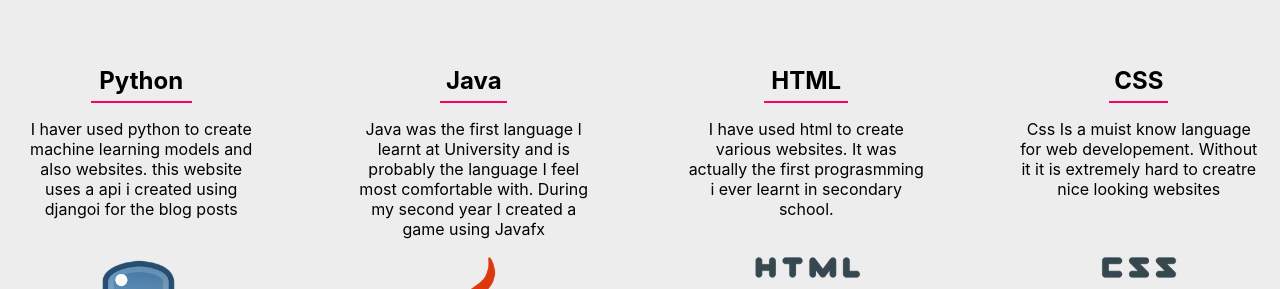
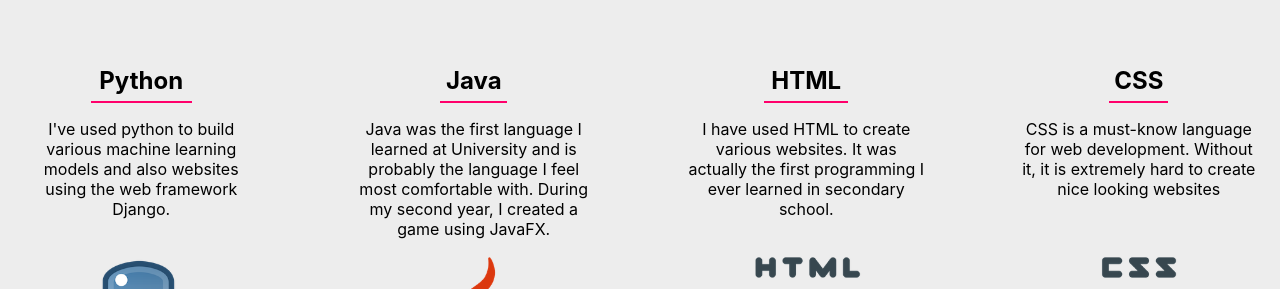
Before and after one commit to JackNLewis/portfolio, a React (Create React App) app: page / in a window 1280 px wide. Shown: the part 2011-2300 px from the top of the page. Built offline with nearby package versions, Linux system fonts and the light colour scheme; no server answers.

Commit message:
updated skill info

```diff
--- a/src/components/Skills.js
+++ b/src/components/Skills.js
@@ -30,25 +30,25 @@
     {
     id: 1,
     title: "Python",
-    text : "I haver used python to create machine learning models and also websites. this website uses a api i created using djangoi for the blog posts",
+    text : "I've used python to build various machine learning models and also websites using the web framework Django.",
     img: pythonIcon
     },
     {
       id: 2,
       title: "Java",
-      text : "Java was the first language I learnt at University and is probably the language I feel most comfortable with. During my second year I created a game using Javafx",
+      text : "Java was the first language I learned at University and is probably the language I feel most comfortable with. During my second year, I created a game using JavaFX.",
       img: javaIcon
     },
     {
       id: 3,
       title: "HTML",
-      text: "I have used html to create various websites. It was actually the first prograsmming i ever learnt in secondary school.",
+      text: "I have used HTML to create various websites. It was actually the first programming I ever learned in secondary school.",
       img: htmlIcon
     },
     {
       id: 4,
       title: "CSS",
-      text: "Css Is a muist know language for web developement. Without it it is extremely hard to creatre nice looking websites",
+      text: "CSS is a must-know language for web development. Without it, it is extremely hard to create nice looking websites",
       img: cssIcon
     },
     {
@@ -60,7 +60,7 @@
     {
       id:6,
       title: "C",
-      text: "I learnt C during my second year of unioversity. We used it to create various kernel applications",
+      text: "I learned C during my second year of university. We used it to create various kernel applications",
       img: cIcon
     }
   ];
```
Also changed, not shown: 23 other files (tests, documents, lock files or other folders).
